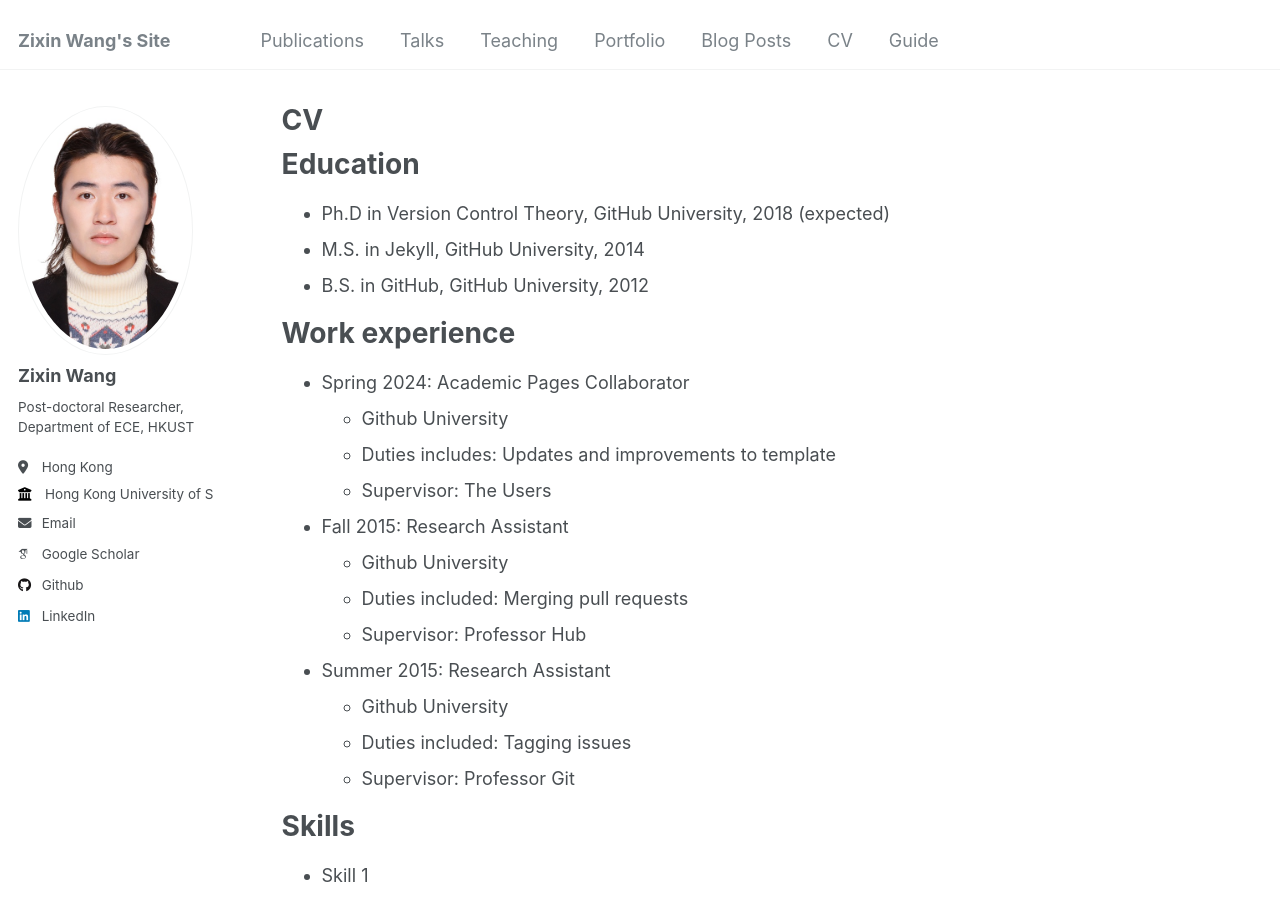
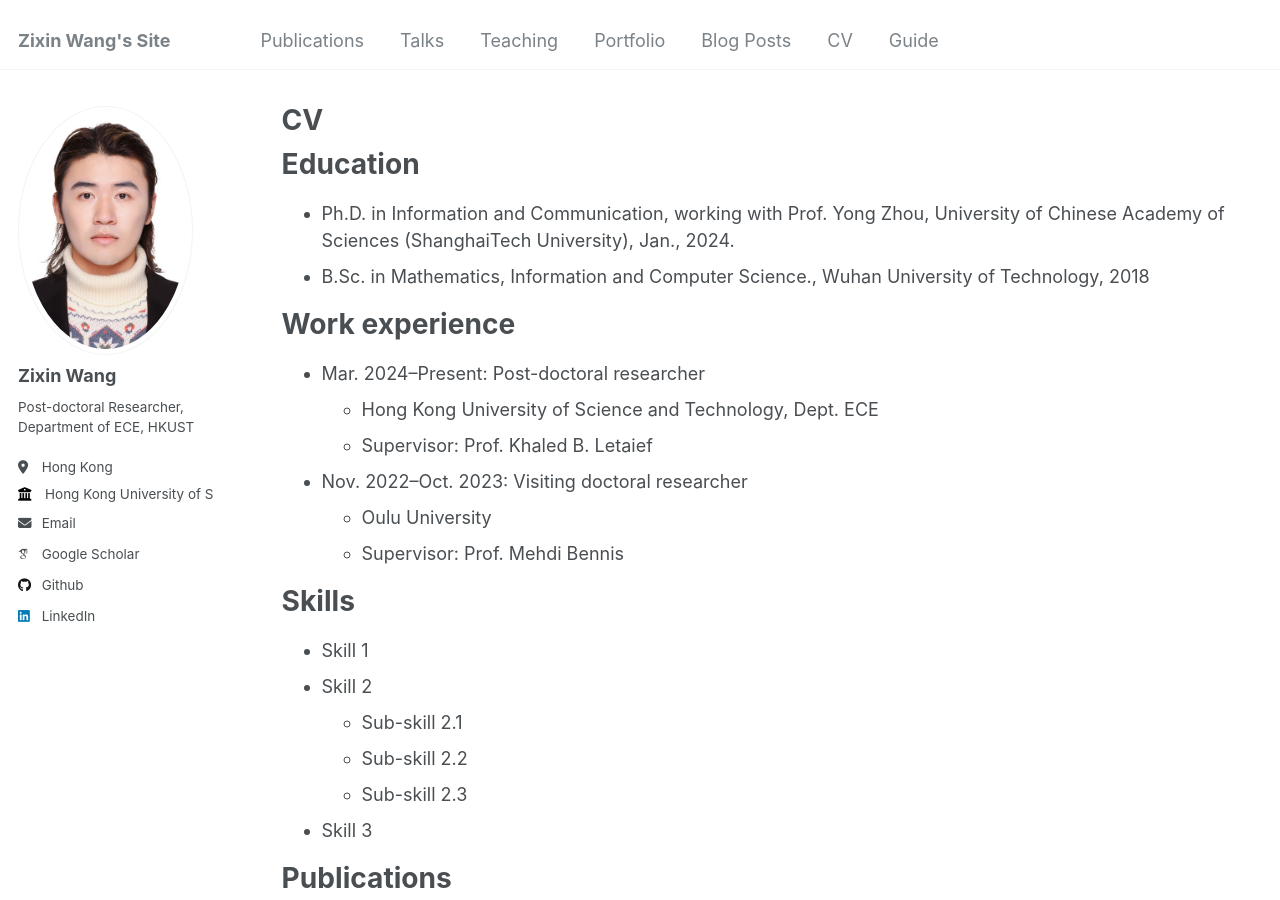
Before and after one commit to eewangzx/eewangzx.github.io, a Jekyll site: the page built from _pages/cv.md, in a window 1280 px wide and 900 px high. Built offline with Jekyll 4.4.1, drawn with Linux system fonts in a browser that asks for light colours; some web fonts are replaced; some of the changed text lies outside the part shown.

Commit message:
update CV

```diff
--- a/_pages/cv.md
+++ b/_pages/cv.md
@@ -11,26 +11,18 @@ redirect_from:
 
 Education
 ======
-* Ph.D in Version Control Theory, GitHub University, 2018 (expected)
-* M.S. in Jekyll, GitHub University, 2014
-* B.S. in GitHub, GitHub University, 2012
+* Ph.D. in Information and Communication, working with Prof. Yong Zhou, University of Chinese Academy of Sciences (ShanghaiTech University), Jan., 2024.
+* B.Sc. in Mathematics, Information and Computer Science., Wuhan University of Technology, 2018
 
 Work experience
 ======
-* Spring 2024: Academic Pages Collaborator
-  * Github University
-  * Duties includes: Updates and improvements to template
-  * Supervisor: The Users
+* Mar. 2024--Present: Post-doctoral researcher
+  * Hong Kong University of Science and Technology, Dept. ECE
+  * Supervisor: Prof. Khaled B. Letaief
 
-* Fall 2015: Research Assistant
-  * Github University
-  * Duties included: Merging pull requests
-  * Supervisor: Professor Hub
-
-* Summer 2015: Research Assistant
-  * Github University
-  * Duties included: Tagging issues
-  * Supervisor: Professor Git
+* Nov. 2022--Oct. 2023: Visiting doctoral researcher
+  * Oulu University
+  * Supervisor: Prof. Mehdi Bennis
 
 Skills
 ======
@@ -61,4 +53,7 @@ Teaching
 
 Service and leadership
 ======
-* Currently signed in to 43 different slack teams
+* Reviewer of TWC, TCOM, JSAC, ICC, GLOBECOM, ICCC.
+* Assisting in hosting regular seminars of SIST, ShanghaiTech University (more than 60 times).
+* TA of Signal Detection and Estimation, 2019.
+* TA of Convex Optimization, 2020.
```
